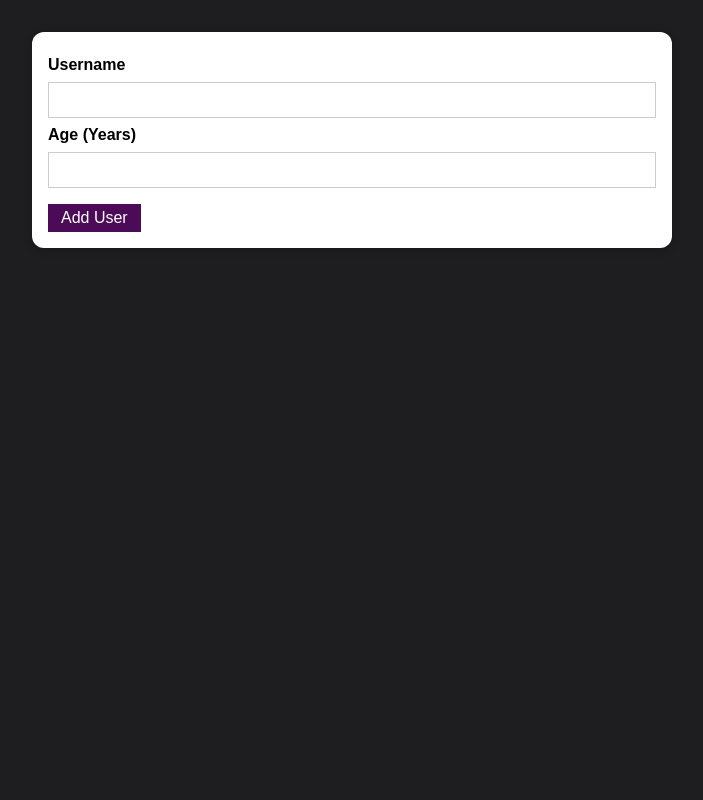
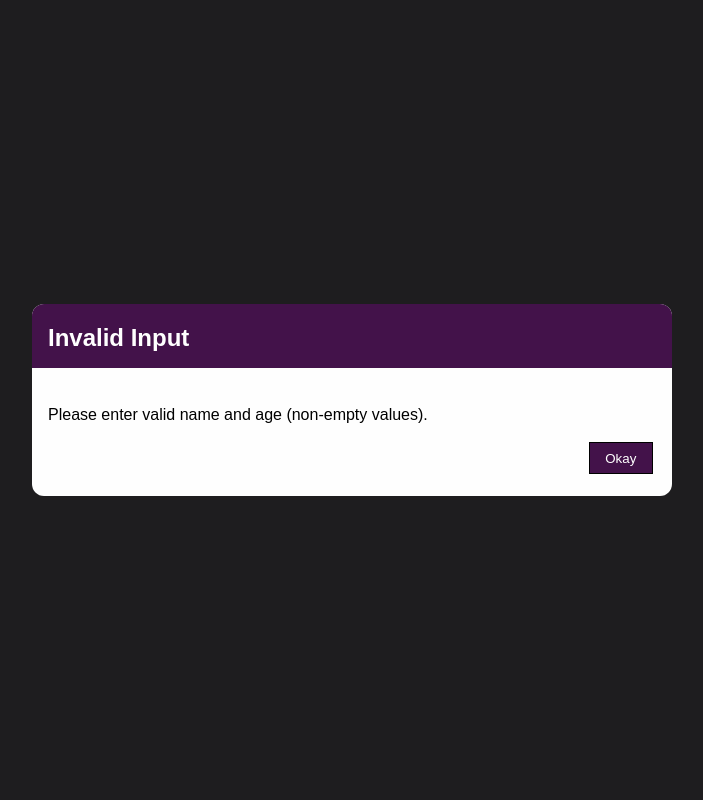
Before and after one commit to jeff-cruz/react-useState-practice, a React (Create React App) app: page / in a window 1280 px wide. Shown: the top 800 px of the page, without its empty margins (288-991 px from the left). Built offline with nearby package versions, Linux system fonts and the light colour scheme.

Commit message:
Created Modal for UI

```diff
--- a/src/App.js
+++ b/src/App.js
@@ -1,6 +1,7 @@
 import React, { useState } from "react";
 import NewUserData from "./Components/NewUser/NewUserData";
 import UserList from "./Components/Users/UserList";
+import Modal from "./UI/Modal/Modal";
 
 const DUMMY_DATA = [
   // {
@@ -22,23 +23,28 @@ const DUMMY_DATA = [
 
 const App = () => {
   const [users, setUsers] = useState(DUMMY_DATA);
-  const [zeroUsers, setZeroUsers] = useState(true);
+  const [noUsers, setNoUsers] = useState(true);
 
   const addUserHandler = (data) => {
     setUsers((prevUsers) => {
       return [data, ...prevUsers];
-    })
-    setZeroUsers(false);
-  }
+    });
+    setNoUsers(false);
+  };
 
-  if(zeroUsers === true) {
-    return <NewUserData onAddUser={addUserHandler}/>;
+  if (noUsers === true) {
+    return (
+      <div>
+        <Modal />
+        <NewUserData onAddUser={addUserHandler} />;
+      </div>
+    );
   }
 
   return (
     <div>
-      <NewUserData onAddUser={addUserHandler}/>
-      <UserList users={users}/>
+      <NewUserData onAddUser={addUserHandler} />
+      <UserList users={users} />
     </div>
   );
 };
--- a/src/Components/NewUser/NewUserData.js
+++ b/src/Components/NewUser/NewUserData.js
@@ -14,6 +14,7 @@ const NewUserData = (props) => {
 
 
   return (
+    // add modal here
     <Card>
       <AddUserForm addUser={getUserData} />
     </Card>
--- /dev/null
+++ b/src/UI/Modal/Modal.css
@@ -0,0 +1,48 @@
+.modal {
+  min-width: 100vw;
+  min-height: 100vh;
+  z-index: 1001;
+  margin: 0 auto;
+  color: grey;
+  opacity: .5;
+}
+
+.modal__box {
+  background-color: #fefefe;
+  width: 40rem;
+  height: 12rem;
+  position: fixed;
+  top: 50%;
+  left: 50%;
+  transform: translate(-50%, -50%);
+  z-index: 1002;
+  border-radius: 12px;
+}
+
+.modal__title {
+  background-color: #43124A;
+  width: 100%;
+  height: 4rem;
+  color: white;
+  border-radius: 12px 12px 0px 0px;
+  position: fixed;
+  padding-left: 1rem;
+}
+
+.modal__description {
+  position: fixed;
+  top: 45%;
+  margin: 1rem;
+  border-radius: 12px;
+}
+
+.modal__button {
+  position: fixed;
+  top: 72%;
+  left: 87%;
+  color: white;
+  background-color: #43124A;
+  border: 1px solid black;
+  height: 2rem;
+  width: 4rem;
+}
--- /dev/null
+++ b/src/UI/Modal/Modal.js
@@ -0,0 +1,21 @@
+import React from "react";
+import "./Modal.css";
+
+const Modal = (props) => {
+  return (
+    <>
+      <div className="modal" />
+        <div className="modal__box">
+          <div className="modal__title">
+            <h2>Invalid Input</h2>
+          </div>
+          <div className="modal__description">
+            <span>Please enter valid name and age (non-empty values).</span>
+          </div>
+          <button className="modal__button">Okay</button>
+        </div>
+    </>
+  );
+};
+
+export default Modal;
```
Also changed, not shown: src/UI/Users/AddUser.js (deleted, +0 -8 lines).
